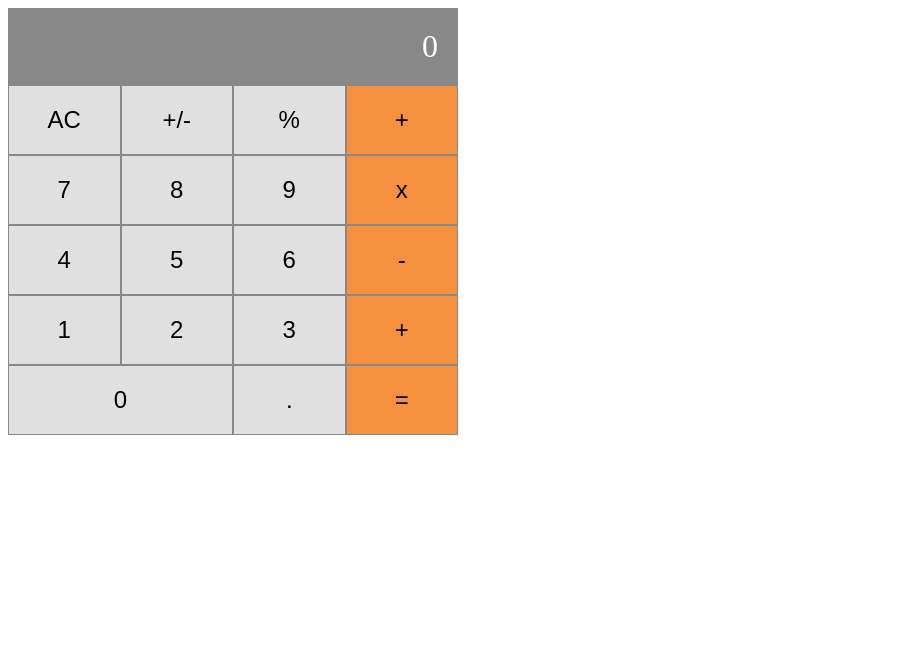
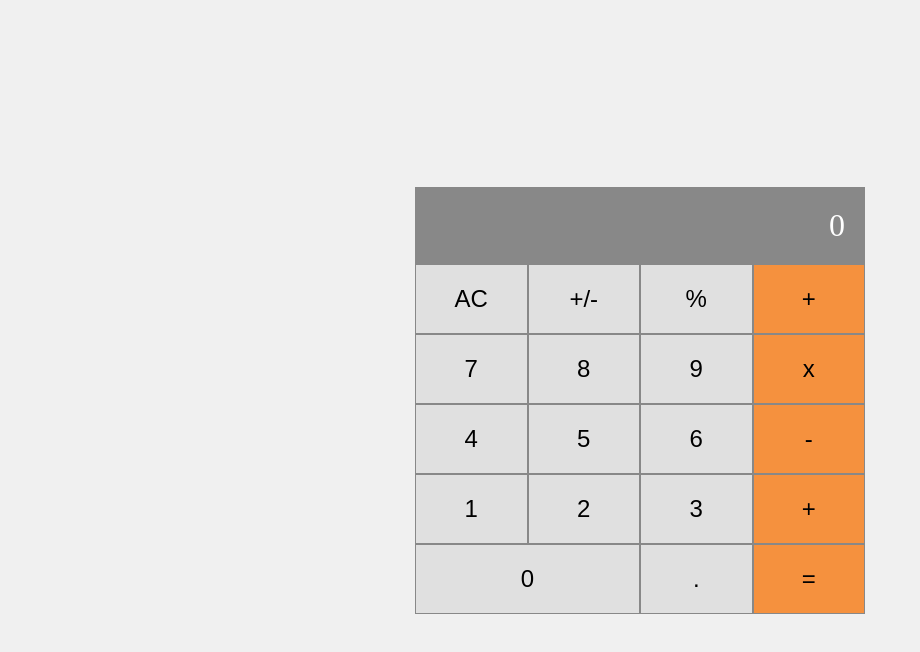
Before and after one commit to Charzy-1/Math-wizard-app, a React (Create React App) app: page / in a window 1280 px wide. Shown: the top 652 px of the page, without its empty margins (0-920 px from the left). Built offline with nearby package versions, Linux system fonts and the light colour scheme.

Commit message:
modified css file to centralize the calculator on the page

```diff
--- a/src/components/Calculator.css
+++ b/src/components/Calculator.css
@@ -1,7 +1,18 @@
+body, html {
+  margin: 0;
+  height: 100%;
+  display: flex;
+  justify-content: center;
+  align-items: center;
+  background-color: #f0f0f0; /* Optional: Set a background color for the page */
+}
+
 .calculator {
   width: 450px;
   background-color: #f3f3f3;
   overflow: hidden;
+  display: flex;
+  flex-direction: column;
 }
 
 .display {
```
